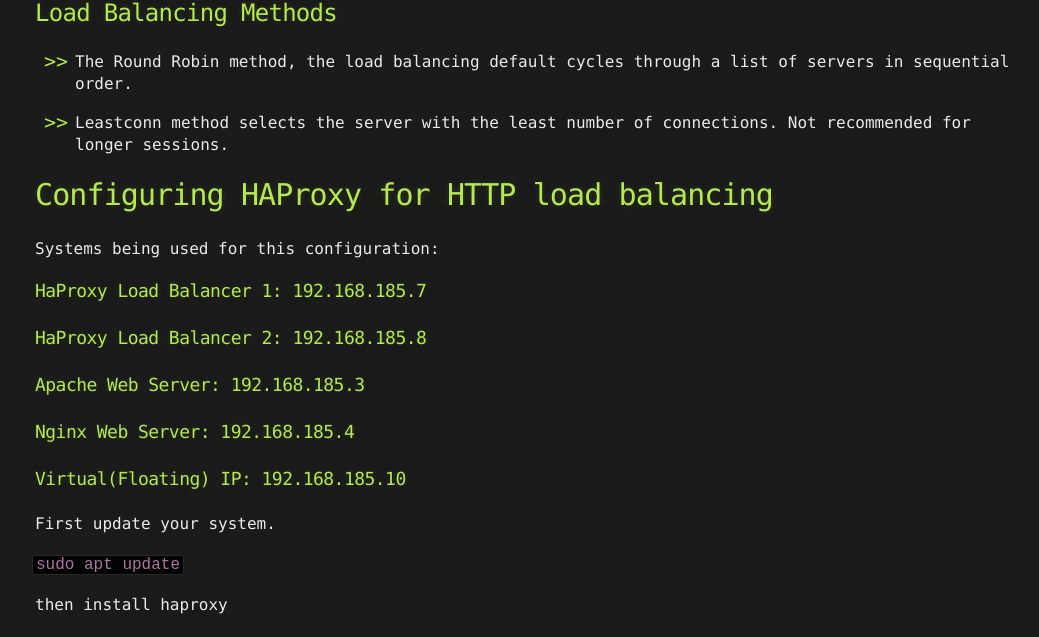
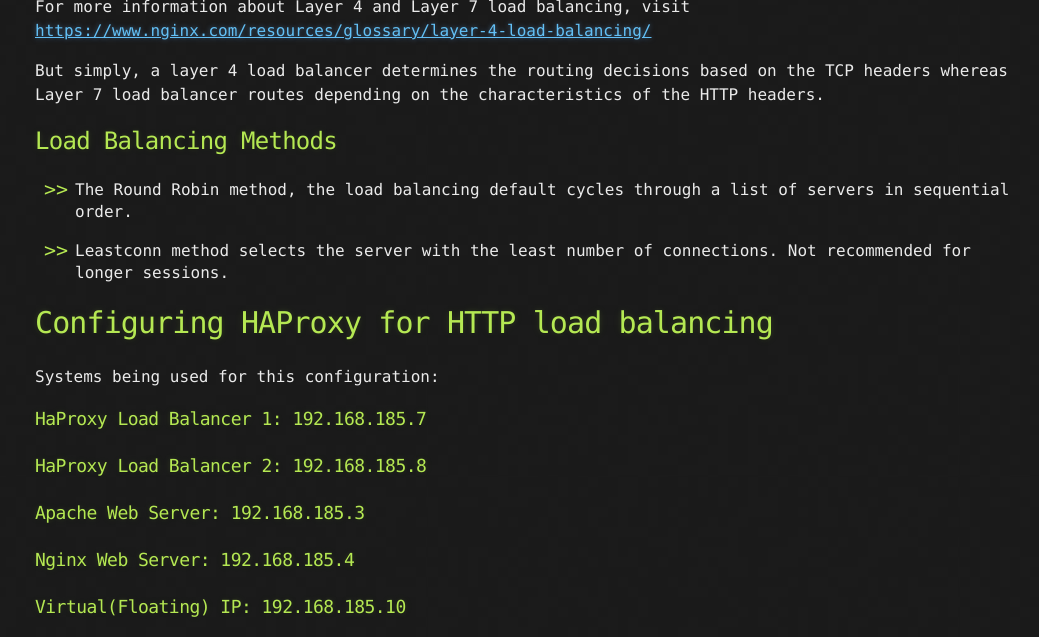
Before and after one commit to iskenyildiz/iskenhub.info, a Jekyll site: the page built from _posts/2019-09-14-Proxy.markdown, in a window 1280 px wide and 900 px high, scrolled down 1389 px, cut to the strip 263-900 px from the top of the window. Shown: the whole strip, without its empty margins (105-1144 px from the left). Built offline with Jekyll 4.4.1, drawn with Linux system fonts in a browser that asks for light colours.

Commit message:
Update 2019-09-14-Proxy.markdown

```diff
--- a/_posts/2019-09-14-Proxy.markdown
+++ b/_posts/2019-09-14-Proxy.markdown
@@ -45,6 +45,10 @@ VPNs are good for masking your activity online. In contrast, a proxy server does
  HAProxy, which stands for High Availability Proxy, is a popular open source software TCP/HTTP (layer 4 and layer 7) Load Balancer and proxying solution which can be run on Linux.
 
  [![ha-diagram-animated.gif](https://i.postimg.cc/g0f7g6TJ/ha-diagram-animated.gif)](https://postimg.cc/8Fmw5sDQ)
+
+ For more information about Layer 4 and Layer 7 load balancing, visit [https://www.nginx.com/resources/glossary/layer-4-load-balancing/](https://www.nginx.com/resources/glossary/layer-4-load-balancing/)
+
+ But simply, a layer 4 load balancer determines the routing decisions based on the TCP headers whereas Layer 7 load balancer routes depending on the characteristics of the HTTP headers.
 
 ## Load Balancing Methods
 
```
